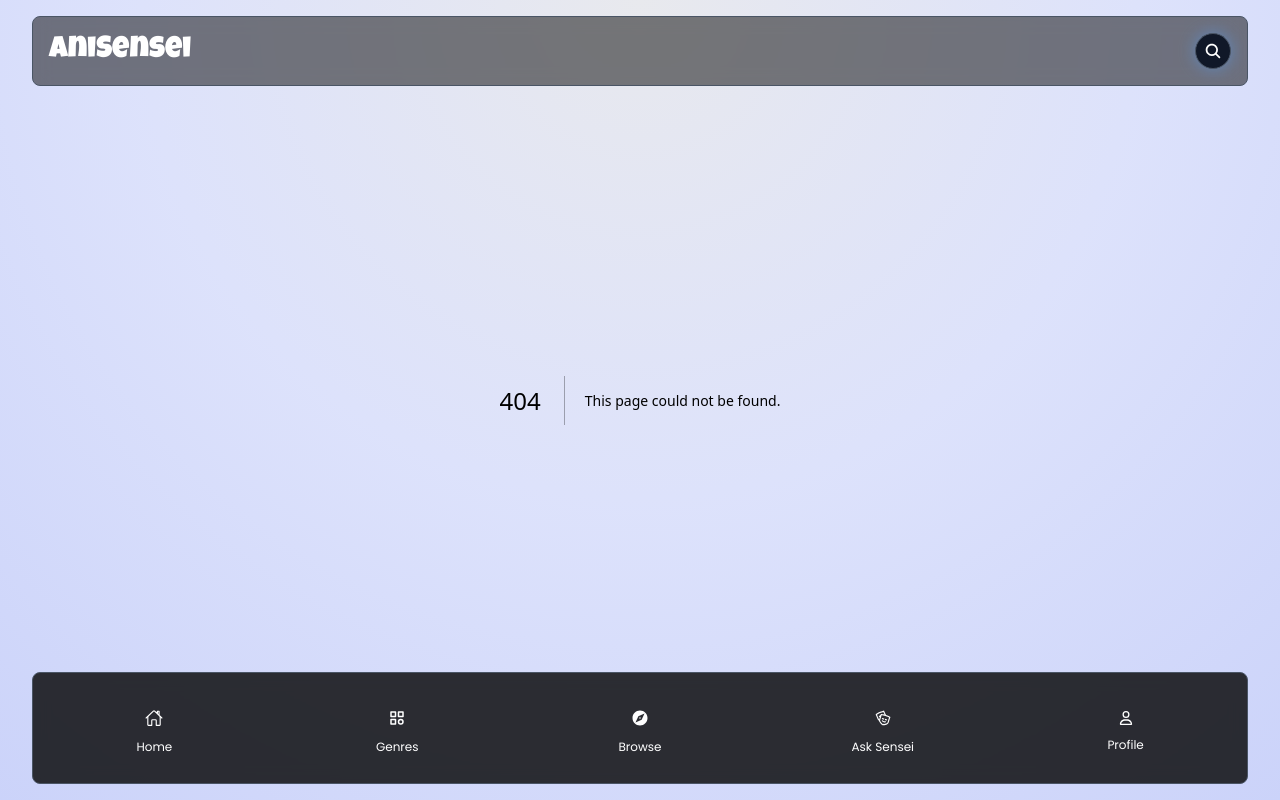
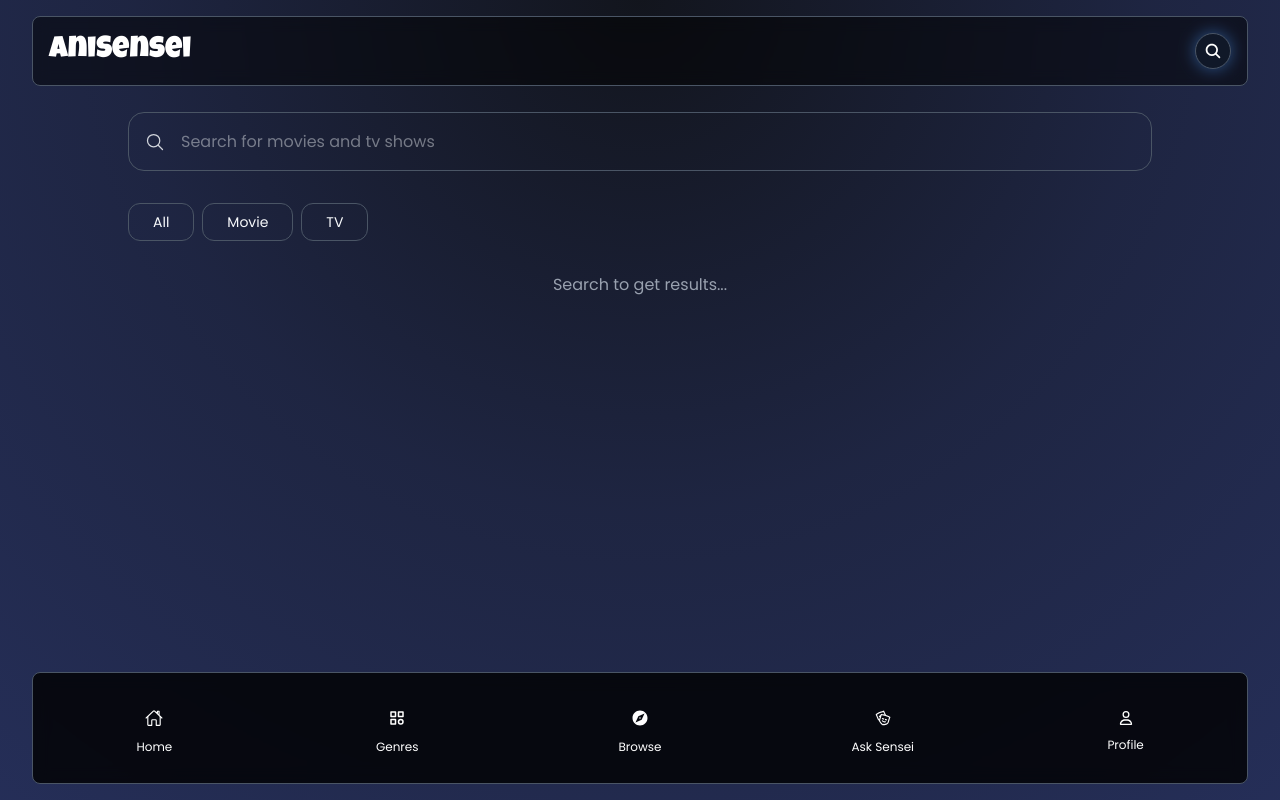
Before and after one commit to shiv-anya/AniSensei, a Next.js app: page /search in a window 1280 px wide. Before the commit this address had no page. Built offline with nearby package versions, Linux system fonts and the light colour scheme.

Commit message:
added search page

```diff
--- /dev/null
+++ b/src/app/search/page.tsx
@@ -0,0 +1,62 @@
+"use client";
+
+import { useEffect, useRef, useState } from "react";
+import { IoSearchOutline } from "react-icons/io5";
+
+export default function Search() {
+  const searchRef = useRef(null);
+  const [focus, setFocus] = useState(false);
+  useEffect(() => {
+    const handleClickOutside = (event) => {
+      if (searchRef.current && !searchRef.current.contains(event.target)) {
+        setFocus(false);
+      }
+    };
+
+    document.addEventListener("mousedown", handleClickOutside);
+    return () => {
+      document.removeEventListener("mousedown", handleClickOutside);
+    };
+  }, []);
+  return (
+    <div className="w-[80%] mx-auto h-screen pb-[10vh]">
+      <div className="relative top-28">
+        <div
+          className={`flex w-full pl-4 rounded-2xl items-center border border-gray-600 ${
+            focus ? "outline-2 outline-blue-400 outline-offset-2" : ""
+          }`}
+        >
+          <span className="text-xl text-gray-300">
+            <IoSearchOutline />
+          </span>
+          <input
+            ref={searchRef}
+            onClick={() => setFocus(true)}
+            className="w-full h-full rounded-2xl p-4 text-gray-300 outline-none"
+            type="text"
+            name="movie searchbox"
+            placeholder="Search for movies and tv shows"
+          />
+        </div>
+        <div>
+          <div className="text-sm flex gap-2 my-8">
+            <button className="px-6 py-2 border border-gray-600 rounded-xl hover:bg-blue-500 transition duration-400">
+              All
+            </button>
+            <button className="px-6 py-2 border border-gray-600 rounded-xl hover:bg-blue-500 transition duration-400">
+              Movie
+            </button>
+            <button className="px-6 py-2 border border-gray-600 rounded-xl hover:bg-blue-500 transition duration-400">
+              TV
+            </button>
+          </div>
+          <div>
+            <p className="text-center text-gray-400">
+              Search to get results...
+            </p>
+          </div>
+        </div>
+      </div>
+    </div>
+  );
+}
```
